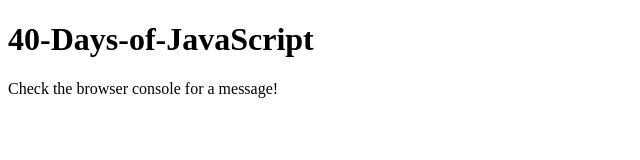
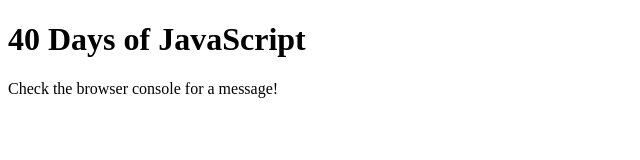
Before and after one commit to mramitkb/40-Days-of-JavaScript, a plain HTML site: page Day-01/index.html in a window 1280 px wide. Shown: the whole page, without its empty margins (0-640 px from the left). Drawn offline with Linux system fonts and the light colour scheme.

Commit message:
Day01 completed

```diff
--- a/Day-01/index.html
+++ b/Day-01/index.html
@@ -10,7 +10,7 @@
 </head>
 
 <body>
-    <h1>40-Days-of-JavaScript</h1>
+    <h1>40 Days of JavaScript</h1>
     <script src="./script.js"></script>
 </body>
 
```
